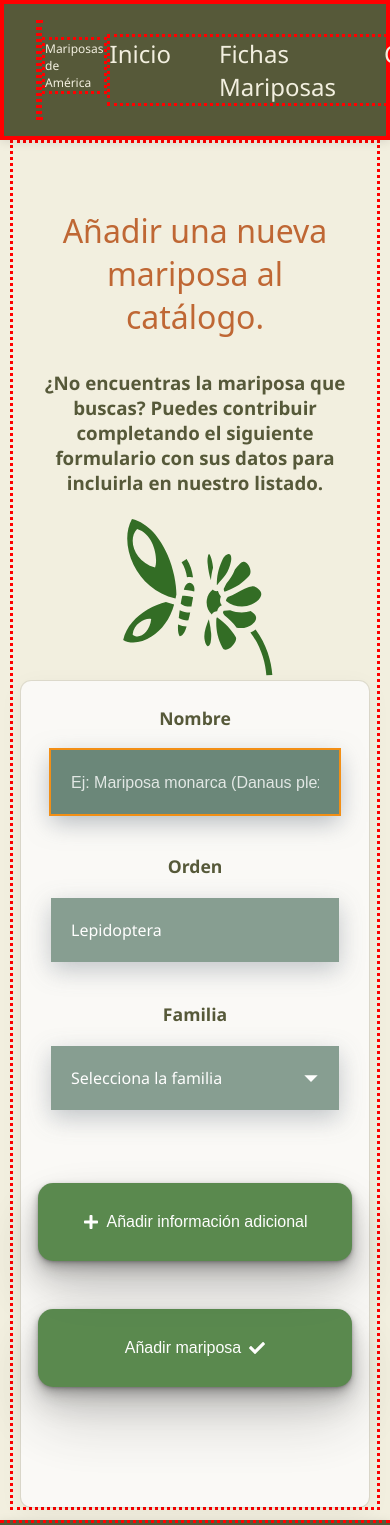
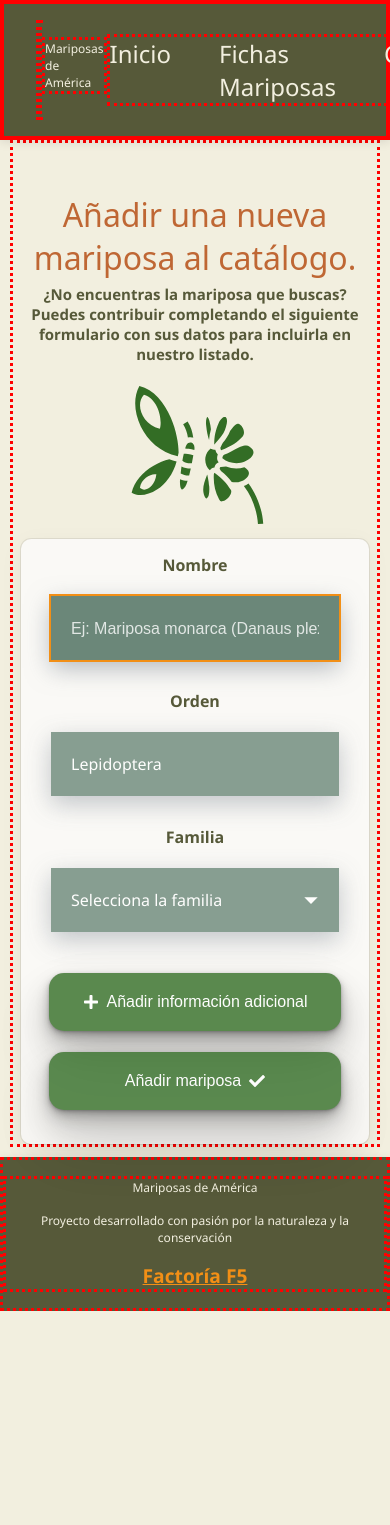
Before and after one commit to irinatiron/polinizadores-america-mariposas, a React (Vite) app: page /nueva-mariposa in a window 390 px wide. Shown: the top 1525 px of the page. After the commit the page ends 1311 px from the top, so only its background shows below. Built offline with nearby package versions, Linux system fonts and the light colour scheme; a web font is replaced by a local one.

Commit message:
merge with develop and CreateForm minor style modifications (#5)

```diff
--- a/src/components/CreateForm/CreateForm.css
+++ b/src/components/CreateForm/CreateForm.css
@@ -1,10 +1,16 @@
 #create-page-title,
 #create-page-intro {
     text-align: center;
+    padding: 0;
+}
+
+#create-page-intro {
+    font-size: 15px;
+    margin: 5px 0 15px;
 }
 
 .big-icon {
-    font-size: 170px;
+    font-size: 150px;
     margin: 0 auto;
     display: block;
     color: var(--color-forest-green);
@@ -98,9 +104,9 @@ form {
 
 label {
     margin: 5px 10px 10px;
-    font-weight: bold;
+    font-weight: 600;
     display: block;
-    font-size: 1.1em;
+    font-size: 1em;
     margin-bottom: 20px;
 }
 
@@ -186,24 +192,24 @@ button[type="button"]:hover {
 }
 
 .form-buttons:has(button:only-child) {
-  justify-content: center;
+    justify-content: center;
 }
 
 .error-message {
-  color: #c0392b;
-  font-size: 0.85rem;
-  margin-top: 4px;
+    color: #c0392b;
+    font-size: 0.85rem;
+    margin-top: 4px;
 }
 
 
 @media screen and (max-width: 1200px) {
     form {
         grid-template-columns: 1fr;
-        margin: 0;
+        margin: 10px 0 0;
     }
 
     .form-group {
-        padding: 20px 30px 0;
+        padding: 10px 30px 0;
     }
 
     #required-fields {
@@ -216,6 +222,10 @@ button[type="button"]:hover {
 
     #optional-fields {
         padding: 0;
+    }
+
+    #img-group input {
+        min-height: 60px;
     }
 
     #img-group {
@@ -232,13 +242,20 @@ button[type="button"]:hover {
 
     .form-buttons {
         flex-direction: column;
-        padding: 0 5%;
+        padding: 0 8%;
+        margin-top: 20px;
+        margin-bottom: 1.2rem;
+    }
+
+    .form-buttons:has(button:only-child) {
+        margin-bottom: 4.1rem;
     }
 
     .form-buttons button[type="submit"],
     .form-buttons button[type="button"] {
         width: 100%;
-        margin-bottom: 3rem;
+        margin-bottom: 1.3rem;
+        padding: 20px 15px;
     }
 
     input {
```
